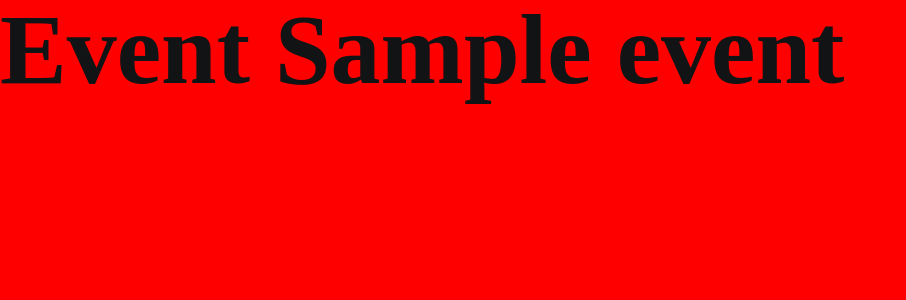
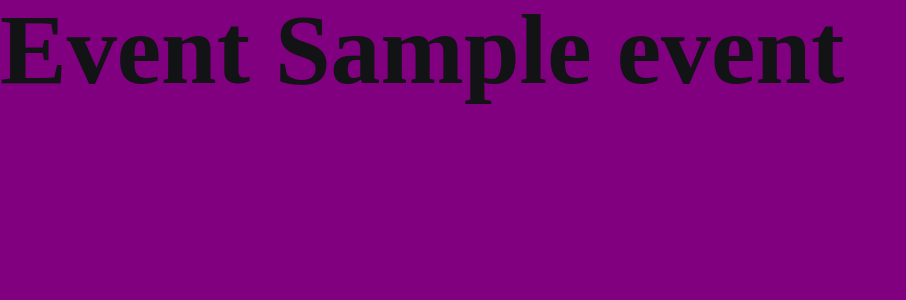
Before and after one commit to alexbeno/symfony-p2020-09, a Symfony app: template templates/views/event/event.html.twig in a window 1280 px wide. Shown: the top 300 px of the page, without its empty margins (0-906 px from the left). Run offline with Twig, Linux system fonts and the light colour scheme; the template is opened without the code that fills it: most values are stand-ins (such as "Sample title", 1, 10 or a date in 2020); style sheets or scripts are compiled from the project's sources; some libraries are stand-ins or nearby versions.

Commit message:
🚀 add event scss file

```diff
--- a/assets/scss/views/_views.scss
+++ b/assets/scss/views/_views.scss
@@ -1,2 +1,3 @@
 @import "home/_main.scss";
 @import "discover/_main.scss";
+@import "event/_main.scss";
--- /dev/null
+++ b/assets/scss/views/event/_main.scss
@@ -0,0 +1,3 @@
+body {
+  background: purple;
+}
```
